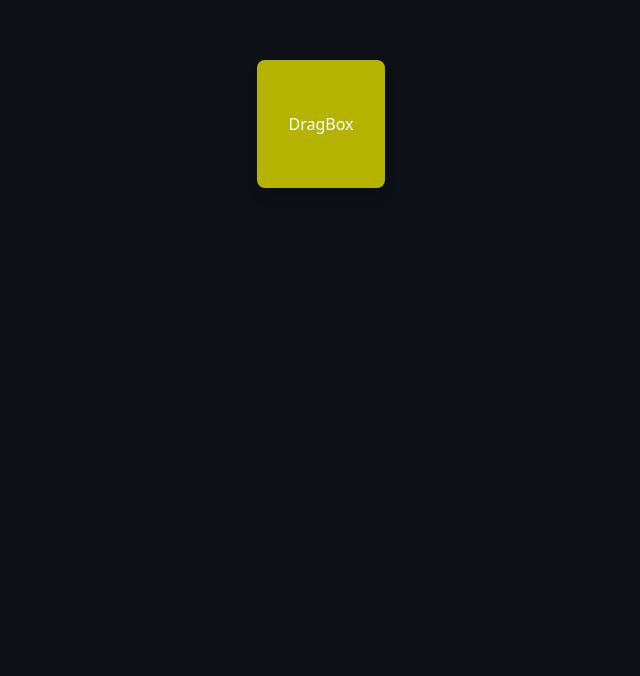
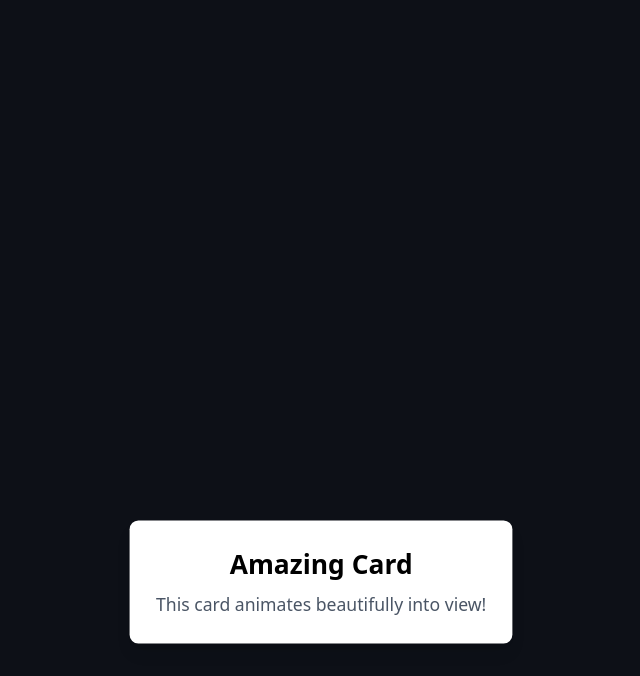
Before and after one commit to yashuyouwaraj/React-Learning, a React (Vite) app in the folder 06-Framer-Motion/: page / in a window 1280 px wide. Shown: the part 276-952 px from the top of the page, without its empty margins (319-959 px from the left). Before the commit the page ends 800 px from the top, so only its background shows below. Built offline with nearby package versions, Linux system fonts and the light colour scheme.

Commit message:
whileInView Prop

```diff
--- a/06-Framer-Motion/src/App.tsx
+++ b/06-Framer-Motion/src/App.tsx
@@ -10,6 +10,7 @@ import StaggerAnimation from "./components/StaggerAnimation"
 import AnimatedGallery from "./components/AnimatedGallery"
 import RangeSilder from "./components/RangeSilder"
 import DraggableBox from "./components/DraggableBox"
+import AnimatedCardScrollEffect from "./components/AnimatedCardScrollEffect"
 
 // -------------- 1.Transformations --------------------
 // const App = () => {
@@ -171,10 +172,28 @@ import DraggableBox from "./components/DraggableBox"
 
 //----------------7.useTransform ------------------
 
+// const App = () => {
+//   return (
+//     <div>
+//       <DraggableBox />
+//     </div>
+//   )
+// }
+
+// export default App
+
+
+//--------------8.Scroll Triggered Animations & -----------
+//--------------- Scroll Driven Animations ------------------
+
+// -------------------whileInView----------------------
 const App = () => {
   return (
     <div>
-      <DraggableBox />
+      <h1 className="text-center text-3xl mb-4">Scroll Down To See The Animation</h1>
+      <div className="h-screen">
+        <AnimatedCardScrollEffect />
+      </div>
     </div>
   )
 }
--- /dev/null
+++ b/06-Framer-Motion/src/components/AnimatedCardScrollEffect.tsx
@@ -0,0 +1,16 @@
+import { motion } from "motion/react"
+
+const AnimatedCardScrollEffect = () => {
+  return (
+    <div className="flex justify-center items-start mt-[30rem]">
+        <div className="h-[200vh] w-full flex justify-center items-center">
+            <motion.div initial={{scale:0.5 , opacity:0}} whileInView={{scale:1.1, opacity:1 , y:-200}} transition={{duration:0.5}} className="bg-white rounded-lg p-6 shadow-lg text-center">
+                <h2 className="text-2xl font-bold mb-2 text-black">Amazing Card</h2>
+                <p className="text-gray-600">This card animates beautifully into view!</p>
+            </motion.div>
+        </div>
+    </div>
+  )
+}
+
+export default AnimatedCardScrollEffect
```
